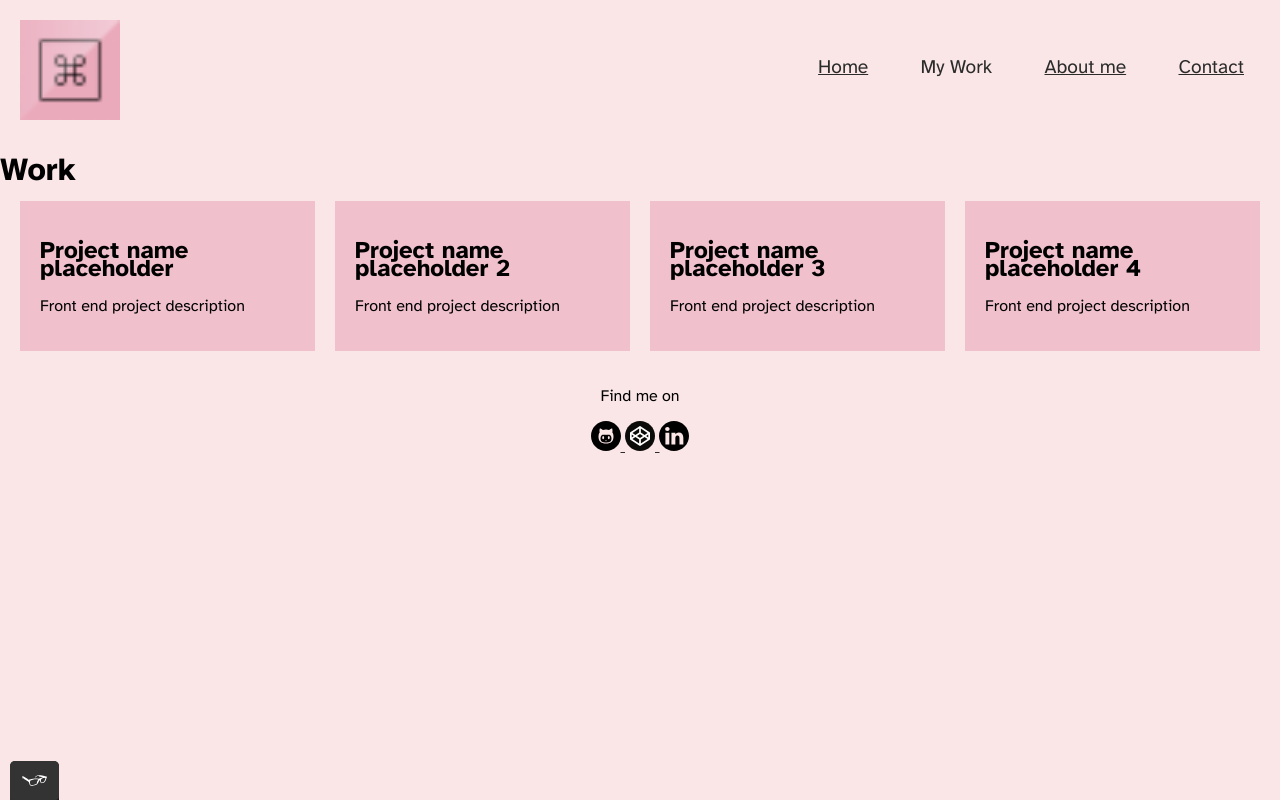
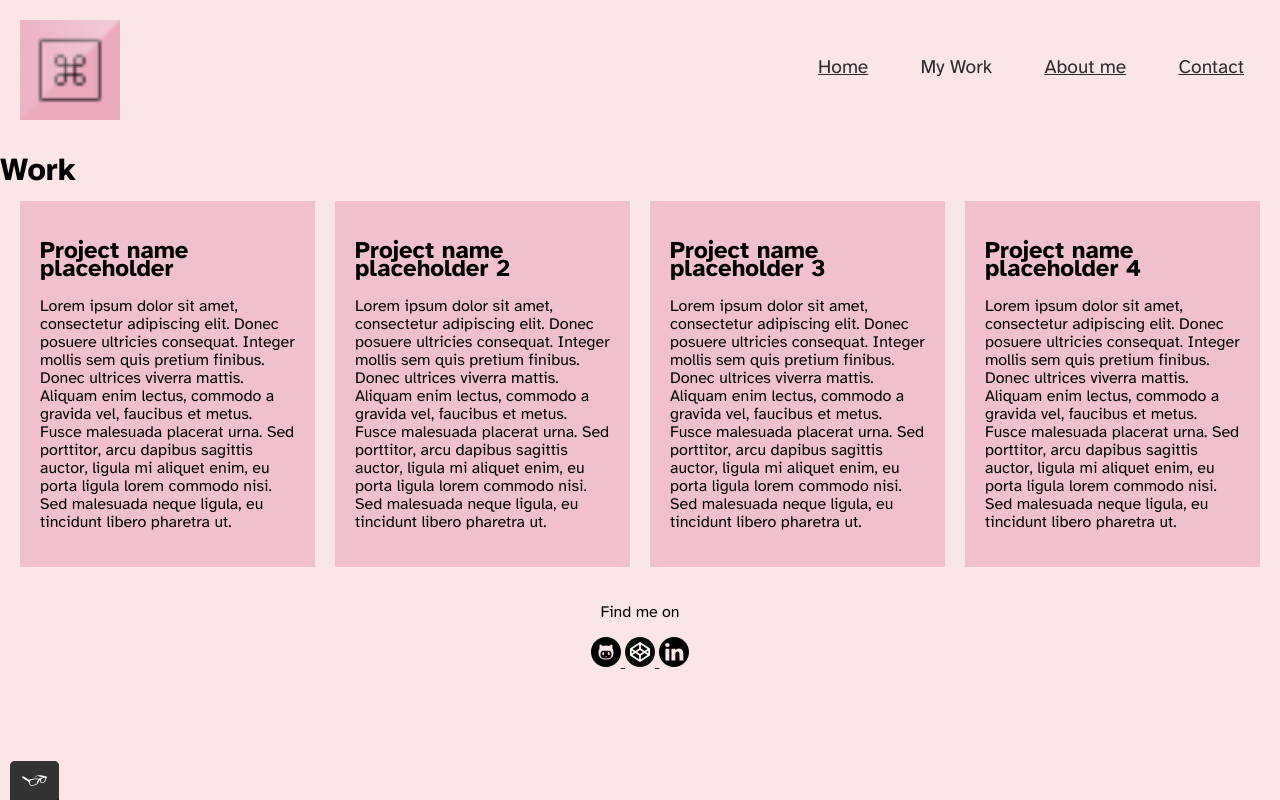
Before and after one commit to Tanara/website-portfolio, a plain HTML site: page work.html in a window 1280 px wide. Drawn offline with Linux system fonts and the light colour scheme.

Commit message:
Added text body to Work page

```diff
--- a/work.html
+++ b/work.html
@@ -61,22 +61,54 @@
 
         <div class="grid__item">
           <h2>Project name placeholder</h2>
-          <p>Front end project description</p>
+          <p>
+            Lorem ipsum dolor sit amet, consectetur adipiscing elit. Donec
+            posuere ultricies consequat. Integer mollis sem quis pretium
+            finibus. Donec ultrices viverra mattis. Aliquam enim lectus, commodo
+            a gravida vel, faucibus et metus. Fusce malesuada placerat urna. Sed
+            porttitor, arcu dapibus sagittis auctor, ligula mi aliquet enim, eu
+            porta ligula lorem commodo nisi. Sed malesuada neque ligula, eu
+            tincidunt libero pharetra ut.
+          </p>
           <!-- <a href="#">See project on GitHub</a> -->
         </div>
         <div class="grid__item">
           <h2>Project name placeholder 2</h2>
-          <p>Front end project description</p>
+          <p>
+            Lorem ipsum dolor sit amet, consectetur adipiscing elit. Donec
+            posuere ultricies consequat. Integer mollis sem quis pretium
+            finibus. Donec ultrices viverra mattis. Aliquam enim lectus, commodo
+            a gravida vel, faucibus et metus. Fusce malesuada placerat urna. Sed
+            porttitor, arcu dapibus sagittis auctor, ligula mi aliquet enim, eu
+            porta ligula lorem commodo nisi. Sed malesuada neque ligula, eu
+            tincidunt libero pharetra ut.
+          </p>
           <!-- <a href="#">See project on GitHub</a> -->
         </div>
         <div class="grid__item">
           <h2>Project name placeholder 3</h2>
-          <p>Front end project description</p>
+          <p>
+            Lorem ipsum dolor sit amet, consectetur adipiscing elit. Donec
+            posuere ultricies consequat. Integer mollis sem quis pretium
+            finibus. Donec ultrices viverra mattis. Aliquam enim lectus, commodo
+            a gravida vel, faucibus et metus. Fusce malesuada placerat urna. Sed
+            porttitor, arcu dapibus sagittis auctor, ligula mi aliquet enim, eu
+            porta ligula lorem commodo nisi. Sed malesuada neque ligula, eu
+            tincidunt libero pharetra ut.
+          </p>
           <!-- <a href="#">See project on GitHub</a> -->
         </div>
         <div class="grid__item">
           <h2>Project name placeholder 4</h2>
-          <p>Front end project description</p>
+          <p>
+            Lorem ipsum dolor sit amet, consectetur adipiscing elit. Donec
+            posuere ultricies consequat. Integer mollis sem quis pretium
+            finibus. Donec ultrices viverra mattis. Aliquam enim lectus, commodo
+            a gravida vel, faucibus et metus. Fusce malesuada placerat urna. Sed
+            porttitor, arcu dapibus sagittis auctor, ligula mi aliquet enim, eu
+            porta ligula lorem commodo nisi. Sed malesuada neque ligula, eu
+            tincidunt libero pharetra ut.
+          </p>
           <!-- <a href="#">See project on GitHub</a> -->
         </div>
       </div>
```
